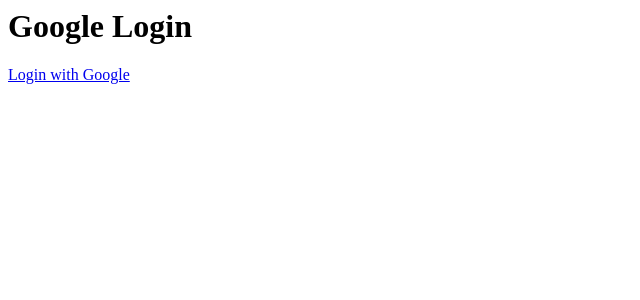
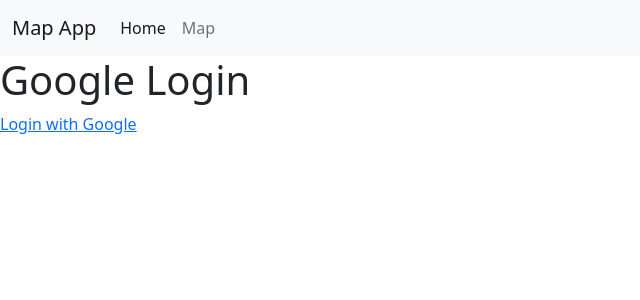
Before and after one commit to MrMabogo/campusmap, a Django app: page / in a window 1280 px wide. Shown: the top 300 px of the page, without its empty margins (0-640 px from the left). Run offline with Django 3.2, Linux system fonts and the light colour scheme; some libraries are stand-ins or nearby versions.

Commit message:
added navbar

```diff
--- a/maps/templates/maps/index.html
+++ b/maps/templates/maps/index.html
@@ -1,9 +1,35 @@
 {% load socialaccount %}
 <html>
 <head>
+    <link href="https://cdn.jsdelivr.net/npm/bootstrap@5.0.0-beta2/dist/css/bootstrap.min.css" rel="stylesheet"
+          integrity="sha384-BmbxuPwQa2lc/FVzBcNJ7UAyJxM6wuqIj61tLrc4wSX0szH/Ev+nYRRuWlolflfl" crossorigin="anonymous">
+    <style>
+        .list-group{
+            display:inline-block;
+        }
+    </style>
     <title>Google Registration</title>
 </head>
 <body>
+<nav class="navbar navbar-expand-lg navbar-light bg-light">
+    <div class="container-fluid">
+        <a class="navbar-brand" href="">Map App</a>
+        <button class="navbar-toggler" type="button" data-bs-toggle="collapse" data-bs-target="#navbarNavDropdown"
+                aria-controls="navbarNavDropdown" aria-expanded="false" aria-label="Toggle navigation">
+            <span class="navbar-toggler-icon"></span>
+        </button>
+        <div class="collapse navbar-collapse" id="navbarNavDropdown">
+            <ul class="navbar-nav">
+                <li class="nav-item">
+                    <a class="nav-link active" aria-current="page" href="">Home</a>
+                </li>
+                <li class="nav-item">
+                    <a class="nav-link" href="maps/">Map</a>
+                </li>
+            </ul>
+        </div>
+    </div>
+</nav>
 <h1>Google Login</h1>
 {% if user.is_authenticated %}
 <p>Welcome, {{ user.username }} !</p>
```
Also changed, not shown: CampusMapB-06/settings.py (+7 -0 lines), maps/templates/maps/default.html (+28 -1 lines). Lines whose indentation alone changed are shown as unchanged.
